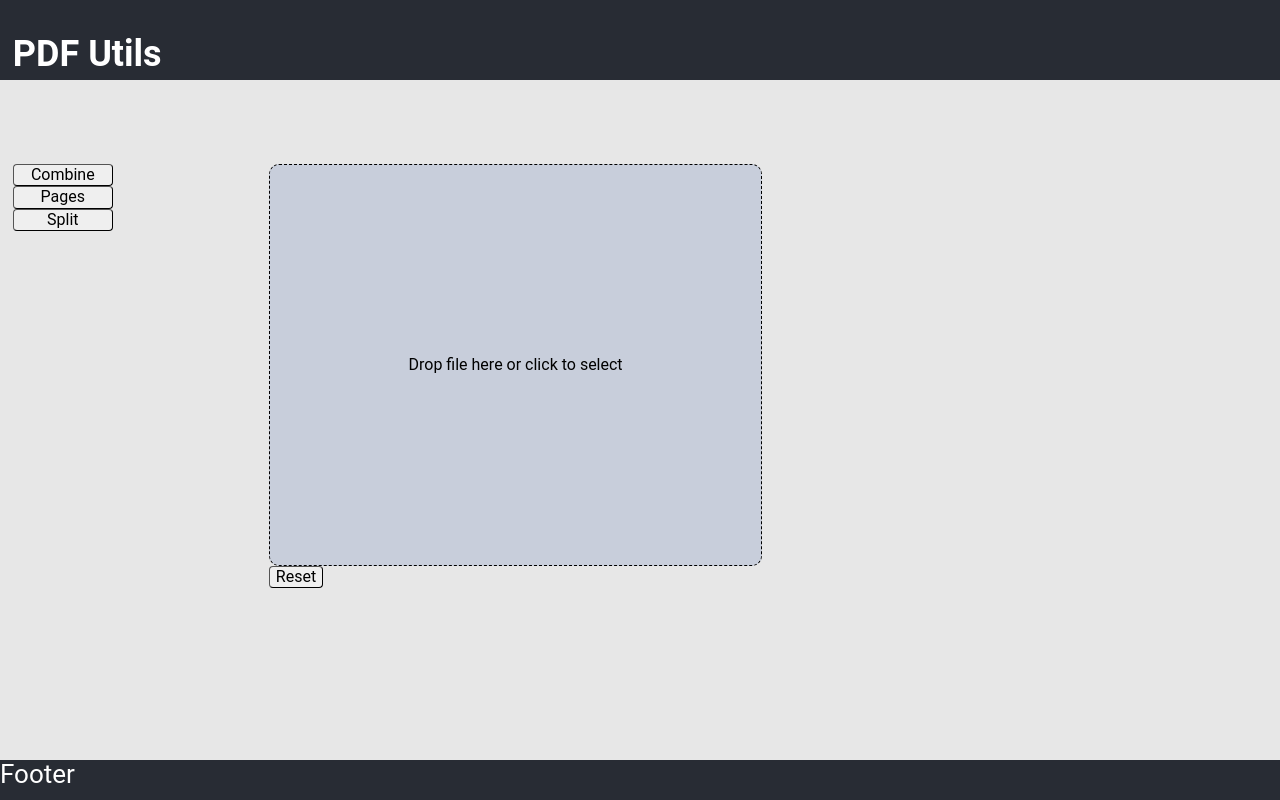
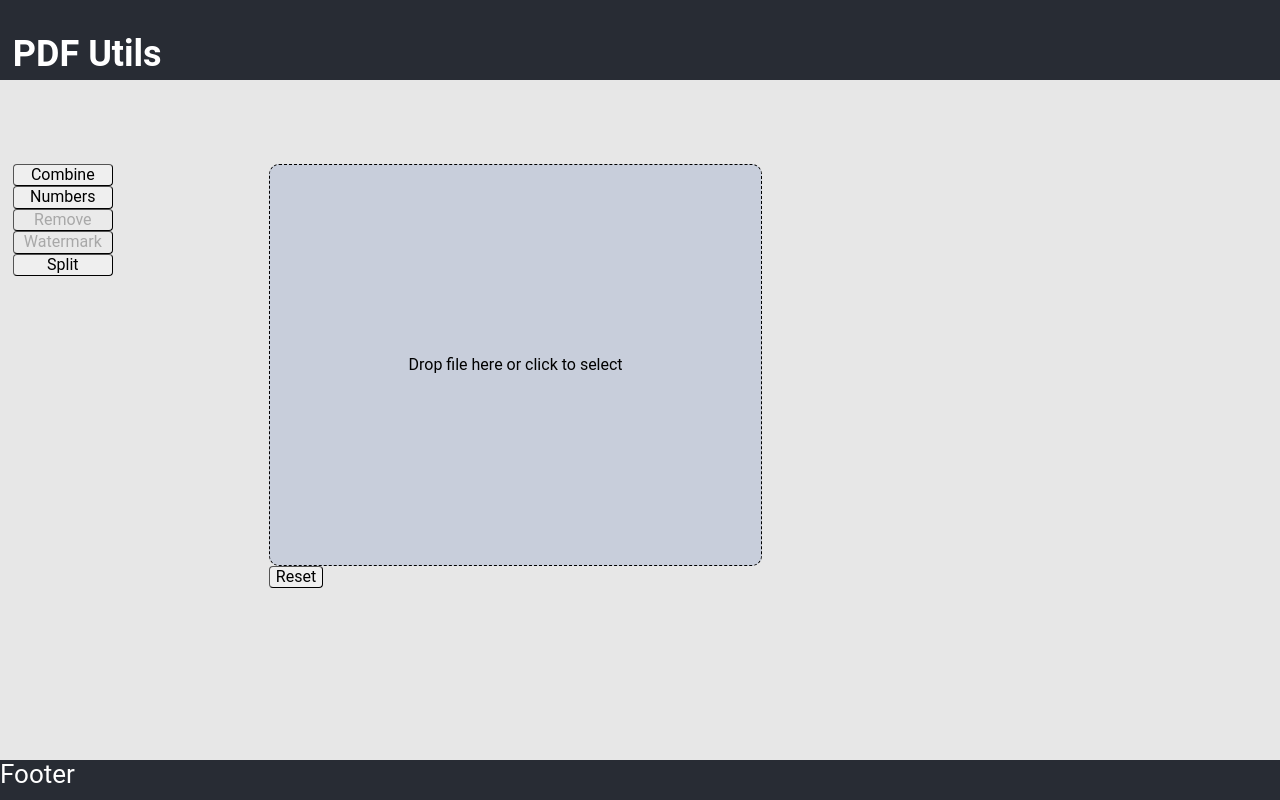
Before and after one commit to c1b3rt00lk1t/pdf-poc, a React (Vite) app: page / in a window 1280 px wide. Built offline with nearby package versions, Linux system fonts and the light colour scheme.

Commit message:
Add future features as disabled buttons

```diff
--- a/src/components/Sidebar.tsx
+++ b/src/components/Sidebar.tsx
@@ -20,7 +20,13 @@ const Sidebar = ({ handleClickAction }: SidebarProps) => {
   return (
     <div className={styles.Sidebar}>
       <button onClick={() => handleClickAction("combine")}>Combine</button>
-      <button onClick={() => handleClickAction("pages")}>Pages</button>
+      <button onClick={() => handleClickAction("pages")}>Numbers</button>
+      <button disabled onClick={() => {}}>
+        Remove
+      </button>
+      <button disabled onClick={() => {}}>
+        Watermark
+      </button>
       <button onClick={() => handleClickAction("split")}>Split</button>
     </div>
   );
```
